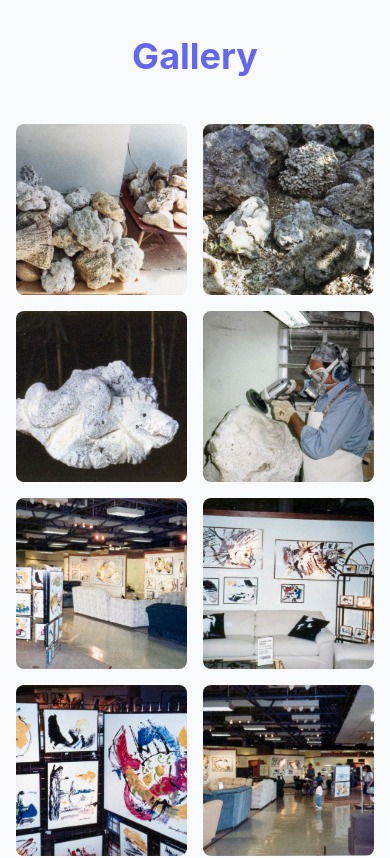
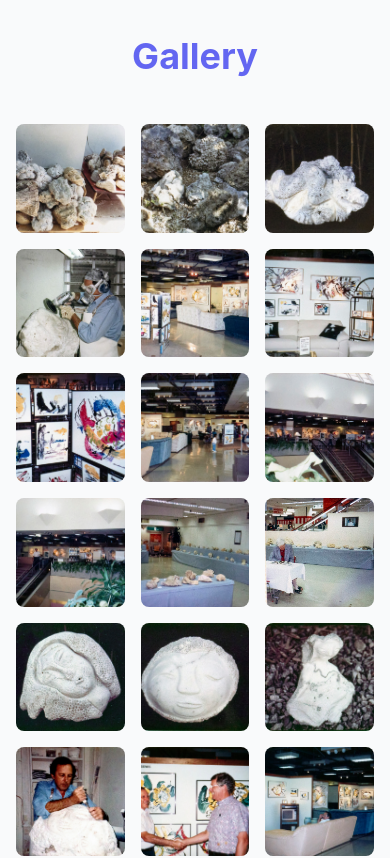
Before and after one commit to humboldtscabinet/davidwillisartist, a Next.js app: page / in a window 390 px wide. Shown: the part 3760-4618 px from the top of the page. Built offline with nearby package versions, Linux system fonts and the light colour scheme.

Commit message:
set gallery to 3 columns on all screen sizes

```diff
--- a/components/GallerySection.tsx
+++ b/components/GallerySection.tsx
@@ -20,7 +20,7 @@ export default function GallerySection() {
         <h2 className="text-4xl md:text-5xl font-bold text-center mb-12 text-brand">
           Gallery
         </h2>
-        <div className="grid grid-cols-2 md:grid-cols-3 gap-4">
+        <div className="grid grid-cols-3 gap-4">
           {galleryImages.map((image) => (
             <button
               key={image.id}
```
